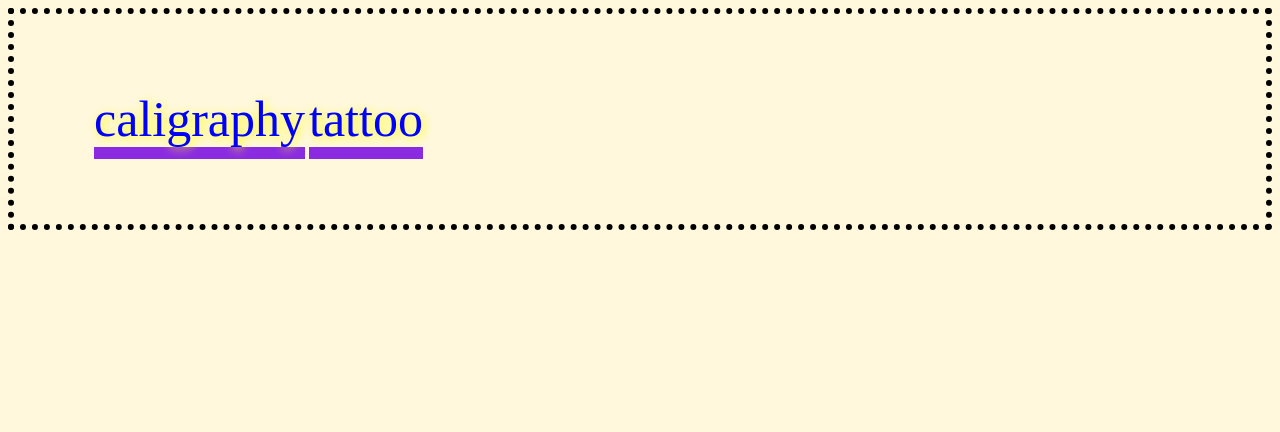
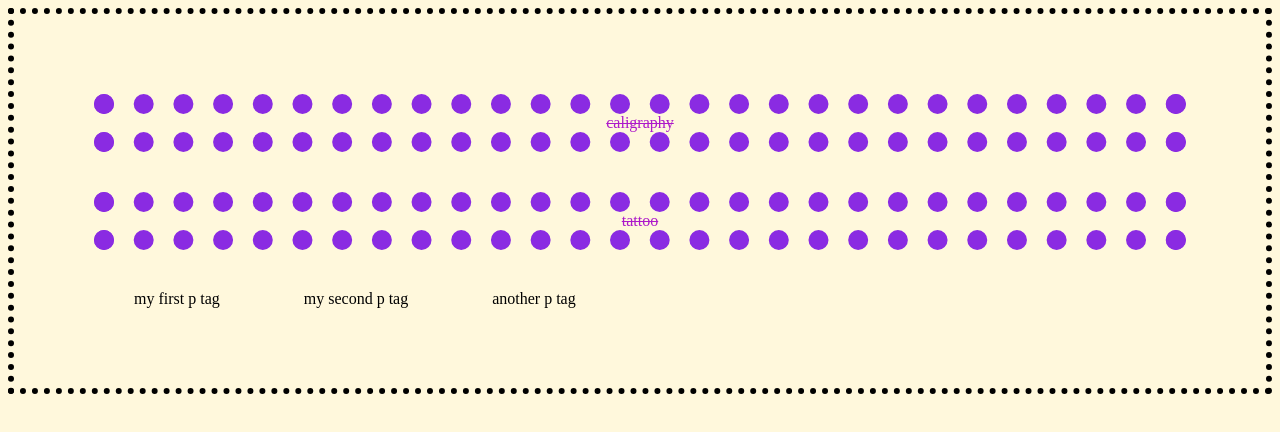
Before and after one commit to lneoa/candy, a plain HTML site: page cloud-archive/ink.html in a window 1280 px wide. Drawn offline with Linux system fonts and the light colour scheme.

Commit message:
amazing style

```diff
--- a/cloud-archive/ink.html
+++ b/cloud-archive/ink.html
@@ -7,8 +7,18 @@
     <link rel="stylesheet" type="text/css" href="style.css">
   </head>
   <body class="ink">
-    <a href="caligraphy.html">caligraphy</a>
-    <a href="tattoo.html">tattoo</a>
+    <a class="block" href="caligraphy.html">caligraphy</a>
+    <a class="block" href="tattoo.html">tattoo</a>
+
+
+
+
+
+
+
+    <p>my first p tag</p>      <p>my second p tag</p>
+
+    <p>another p tag</p>
 
   </body>
 </html>
--- a/cloud-archive/style.css
+++ b/cloud-archive/style.css
@@ -10,7 +10,11 @@ font-size: 50px;
 text-shadow: 2px 2px 10px yellow;
 text-decoration: none;
 border-bottom: 12px solid blueviolet;
-line-height: 50px;
+/*line-height: 50px;*/
+padding: 20px;
+margin-bottom: 40px;
+
+
 }
 
 .ink {
@@ -23,3 +27,26 @@ line-height: 50px;
   border-color: pink;
   padding: 20px;
 }
+
+
+p {
+  padding: 40px;
+
+  margin-bottom: 40px;
+  display: inline;
+}
+
+.block {
+  display: block;
+  font-size: medium;
+  text-align: center;
+  text-shadow: none;
+  color: rgb(173, 25, 202);
+  text-decoration: line-through;
+  padding: .05px;
+  border-color: blueviolet;
+  border-style: double;
+  border-style: dotted;
+  border-width: 20px;
+
+}
```
Also changed, not shown: cloud-archive/curiosity.html (+1 -0 lines), cloud-archive/doodles.html (+1 -0 lines), cloud-archive/sci-fi.html (+1 -0 lines), cloud-archive/space.html (+1 -0 lines), cloud-archive/tattoo.html (+1 -0 lines), cloud-archive/writing.html (+1 -0 lines).
